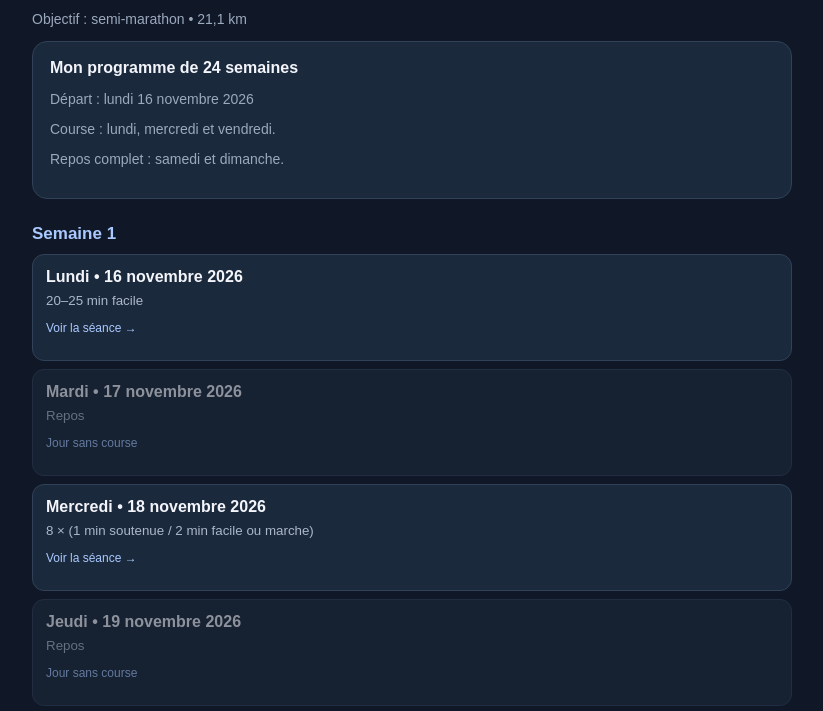
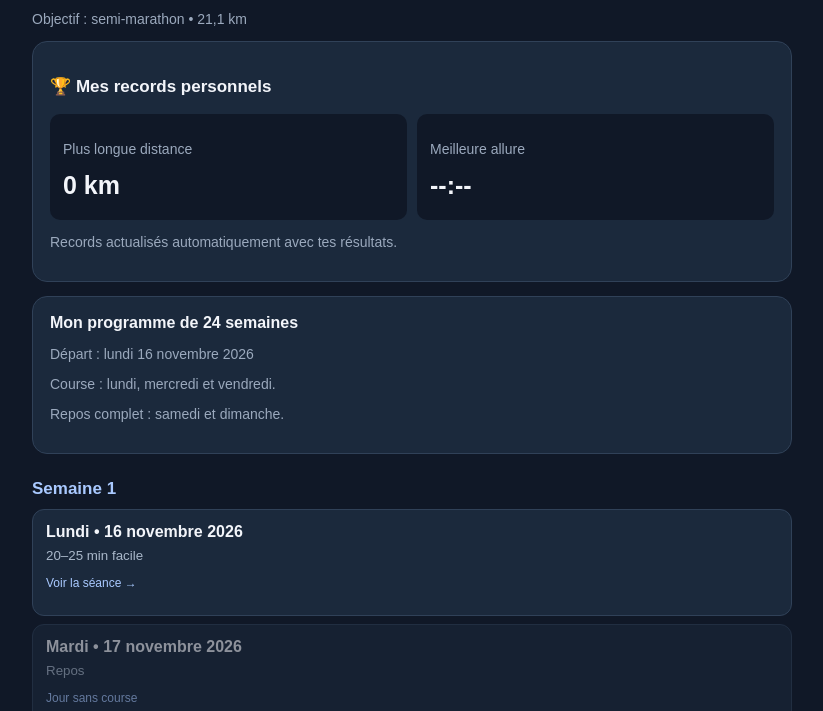
Before and after one commit to 2cgrhf7czc-collaborat/mon-suivi-sportif., a plain HTML site: page index.html in a window 1280 px wide. Shown: the part 75-786 px from the top of the page, without its empty margins (228-1051 px from the left). Drawn offline with Linux system fonts and the light colour scheme.

Commit message:
Update index.html

```diff
--- a/index.html
+++ b/index.html
@@ -34,6 +34,8 @@ label{font-size:14px;color:#c8d3e2}
 .check input{width:20px;margin:0}
 .hidden{display:none}
 .record{font-size:25px;font-weight:bold;margin:7px 0}
+.records-grid{display:grid;grid-template-columns:1fr 1fr;gap:10px}
+.record-box{background:#101827;border-radius:10px;padding:13px}
 hr{border:0;border-top:1px solid #304158;margin:20px 0}
 footer{color:#8392a8;font-size:12px;text-align:center;margin:35px 0}
 </style>
@@ -46,6 +48,21 @@ footer{color:#8392a8;font-size:12px;text-align:center;margin:35px 0}
 <p class="subtitle">Objectif : semi-marathon • 21,1 km</p>
 
 <div class="panel">
+<h3>🏆 Mes records personnels</h3>
+<div class="records-grid">
+<div class="record-box">
+<p class="muted">Plus longue distance</p>
+<div class="record" id="bestDistance">0 km</div>
+</div>
+<div class="record-box">
+<p class="muted">Meilleure allure</p>
+<div class="record" id="bestPace">--:--</div>
+</div>
+</div>
+<p class="muted">Records actualisés automatiquement avec tes résultats.</p>
+</div>
+
+<div class="panel">
 <strong>Mon programme de 24 semaines</strong>
 <p class="muted">Départ : lundi 16 novembre 2026</p>
 <p class="muted">Course : lundi, mercredi et vendredi.</p>
@@ -53,15 +70,6 @@ footer{color:#8392a8;font-size:12px;text-align:center;margin:35px 0}
 </div>
 
 <div id="weeks"></div>
-
-<h2>🏆 Mes records personnels</h2>
-<div class="panel">
-<p class="muted">Plus longue distance</p>
-<div class="record" id="bestDistance">0 km</div>
-<hr>
-<p class="muted">Meilleure allure moyenne</p>
-<div class="record" id="bestPace">--:-- /km</div>
-</div>
 </section>
 
 <section id="details" class="hidden">
@@ -100,10 +108,13 @@ Séance terminée
 <input id="distance" type="number" min="0" step="0.01" placeholder="Distance en km">
 
 <label for="time">Temps total réalisé</label>
-<input id="time" type="text" placeholder="Temps réalisé">
+<input id="time" type="text" placeholder="Temps total">
 
 <label for="pace">Allure moyenne (min/km)</label>
 <input id="pace" type="text" placeholder="Ex : 6:40">
+
+<label for="calories">Calories dépensées (kcal)</label>
+<input id="calories" type="number" min="0" step="1" placeholder="Calories indiquées par ta montre">
 
 <button onclick="validateSession()">Valider la séance</button>
 </div>
@@ -189,11 +200,9 @@ function renderCalendar(){
       heading.textContent = day+" • "+dateLabel(d);
 
       const description = document.createElement("small");
-      if(isRun){
-        description.textContent = program[index][runDays.indexOf(dayIndex)];
-      }else{
-        description.textContent = "Repos";
-      }
+      description.textContent = isRun
+        ? program[index][runDays.indexOf(dayIndex)]
+        : "Repos";
 
       const status = document.createElement("p");
       status.className = "tag";
@@ -204,10 +213,7 @@ function renderCalendar(){
       }
 
       card.append(heading,description,status);
-
-      if(isRun){
-        card.onclick = ()=>openSession(index,dayIndex);
-      }
+      if(isRun) card.onclick = ()=>openSession(index,dayIndex);
       section.appendChild(card);
     });
 
@@ -232,6 +238,7 @@ function openSession(week,dayIndex){
   document.getElementById("detailDate").textContent = dateLabel(d);
 
   const isIntervals = workout.includes("×") || workout.includes("accélérations");
+
   document.getElementById("warmup").textContent =
     isIntervals ? "8 à 10 minutes de course très facile." : "5 minutes de course tranquille.";
 
@@ -244,6 +251,7 @@ function openSession(week,dayIndex){
   document.getElementById("distance").value = saved.distance || "";
   document.getElementById("time").value = saved.time || "";
   document.getElementById("pace").value = saved.pace || "";
+  document.getElementById("calories").value = saved.calories || "";
 }
 
 function validateSession(){
@@ -253,10 +261,11 @@ function validateSession(){
   const key = dateKey(d);
 
   results[key] = {
-    completed:true,
+    completed:document.getElementById("completed").checked,
     distance:document.getElementById("distance").value,
     time:document.getElementById("time").value.trim(),
-    pace:document.getElementById("pace").value.trim()
+    pace:document.getElementById("pace").value.trim(),
+    calories:document.getElementById("calories").value
   };
 
   localStorage.setItem(storageKey,JSON.stringify(results));
@@ -299,7 +308,7 @@ function updateRecords(){
     maxDistance.toLocaleString("fr-FR",{maximumFractionDigits:2})+" km";
 
   document.getElementById("bestPace").textContent =
-    bestPace===null ? "--:-- /km" :
+    bestPace===null ? "--:--" :
     Math.floor(bestPace/60)+":"+String(bestPace%60).padStart(2,"0")+" /km";
 }
 
```
